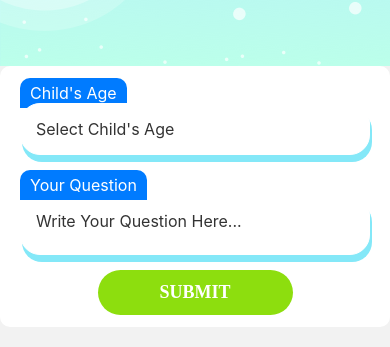
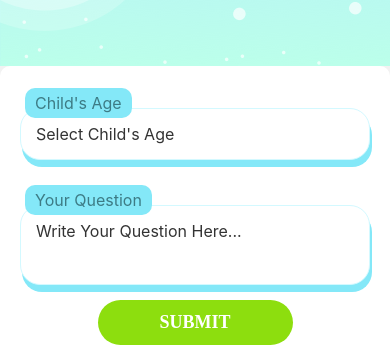
Before and after one commit to Harkamal/ParentlyApp, a React Native app: screen /Main in a window 390 px wide. Shown: the part 168-515 px from the top of the page. Built offline with nearby package versions, Linux system fonts and the light colour scheme.

Commit message:
Guest user screen

```diff
--- a/src/screens/GuestUserQuestionScreen.js
+++ b/src/screens/GuestUserQuestionScreen.js
@@ -69,11 +69,12 @@ function GuestUserQuestionScreen() {
             <Text style={styles.label}>Your Question</Text>
           </View>
           <TextInput
-            style={[styles.inputField,styles.inputContainer, { height: Math.max(60, question.length / 40 * 30) }]} // Dynamically grow height
+            style={[styles.inputField,styles.inputContainer, styles.scrollableInput]} // Dynamically grow height
             placeholder="Write Your Question Here..."
             value={question}
             onChangeText={setQuestion}
             multiline={true}
+            scrollEnabled={true}
           />
           <TouchableOpacity style={styles.submitButton}>
             <Text style={styles.submitButtonText}>SUBMIT</Text>
@@ -113,21 +114,22 @@ const styles = StyleSheet.create({
     marginBottom: height * 0.05,
   },
   labelContainer: {
-    backgroundColor: '#007BFF', // Blue background color
-    borderTopLeftRadius: 10,
-    borderTopRightRadius: 10,
+    top: 10,
+    zIndex: 1,
+    left: 5,
+    backgroundColor: '#84e8f8', // Blue background color
+    borderRadius: 10,
     paddingVertical: 5,
     paddingHorizontal: 10,
-    marginBottom: -5, // Overlap with input field border
     alignSelf: 'flex-start',
   },
   label: {
-    color: '#FFFFFF', // White text color
+    color: '#3d7b85', // White text color
     fontSize: 16,
   },
   inputContainer: {
     backgroundColor: '#FFFFFF', // Set a light background color
-    borderColor: '#FFFFFF', // Set border color
+    borderColor: '#d3f9ff', // Set border color
     shadowColor: '#84e8f8',
     borderWidth: 1, // Border width
     borderRadius: 20, // Rounded corners
@@ -143,6 +145,10 @@ const styles = StyleSheet.create({
   inputField: {
     fontSize: 16,
     color: '#333',
+  },
+  scrollableInput: {
+    height: 80, // Set a maximum height to restrict the growth of the input field
+    overflow: 'hidden', // Ensure that content does not push other elements down
   },
   submitButton: {
     width: width * 0.5,
```
